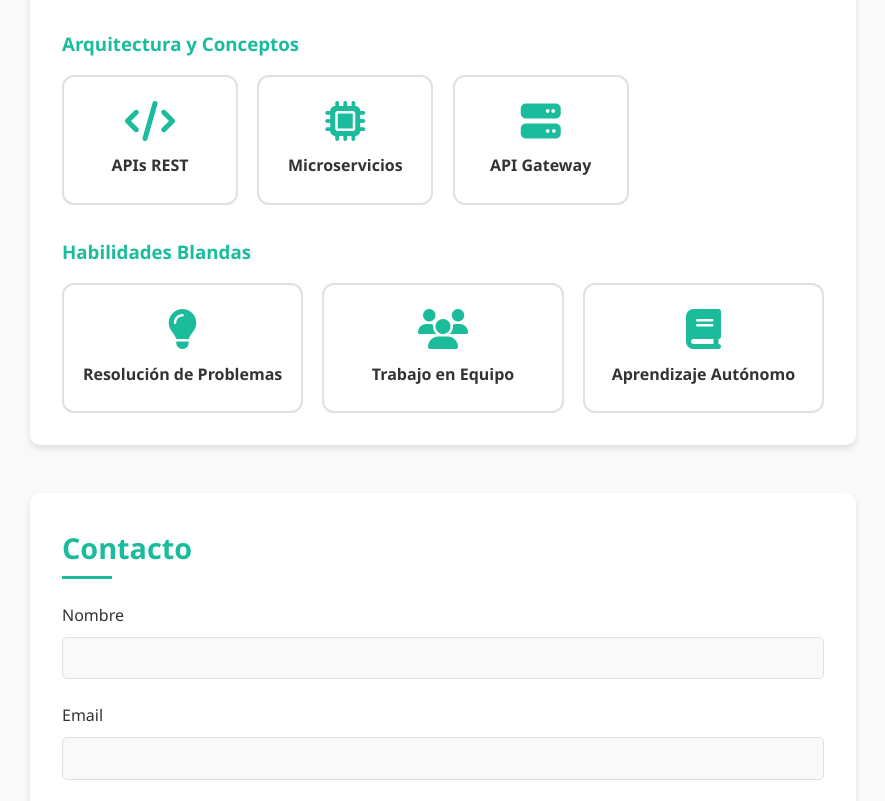
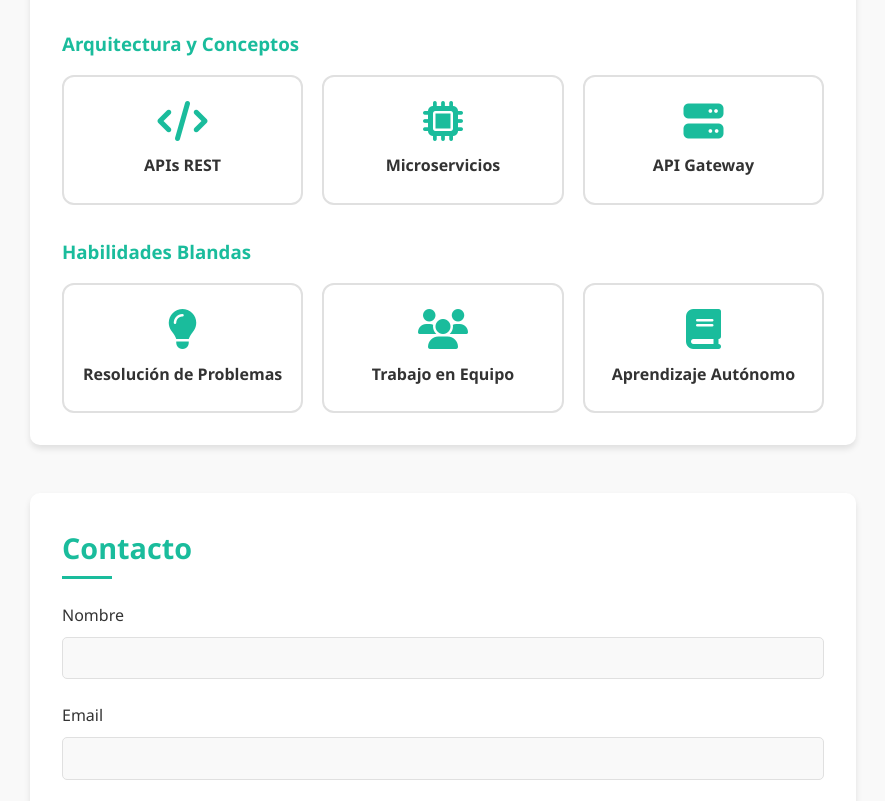
Before and after one commit to Christianrvdv/christianrvdv, a plain HTML site: page index.html in a window 1280 px wide. Shown: the part 4838-5639 px from the top of the page, without its empty margins (388-1273 px from the left). Drawn offline with Linux system fonts and the light colour scheme.

Commit message:
fix(ui): eliminar div con atributo witch que afectava el diseño responsivo en la sección habilidades - arquitectura y conceptos

```diff
--- a/index.html
+++ b/index.html
@@ -444,7 +444,6 @@
                             <span class="skill-name">API Gateway</span>
                         </div>
                     </div>
-                    <div style="width: 130px;"></div>
                 </div>
 
                 <!-- Habilidades Blandas -->
```
